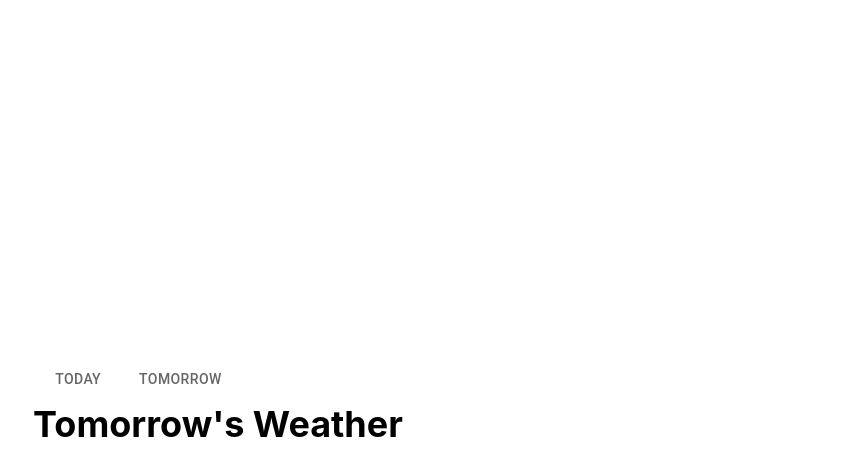
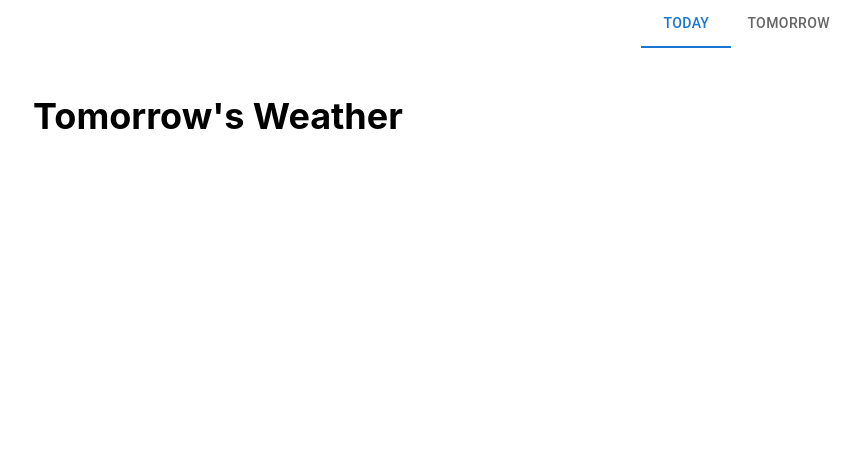
Before and after one commit to Alex-Burgess/react-weather-app, a React (Vite) app in the folder web-app/: page /tomorrow in a window 1280 px wide. Shown: the top 476 px of the page, without its empty margins (422-1280 px from the left). Built offline with nearby package versions, Linux system fonts and the light colour scheme; no server answers.

Commit message:
Updated layout to position nav bar to right

```diff
--- a/web-app/src/components/Navigation.tsx
+++ b/web-app/src/components/Navigation.tsx
@@ -4,10 +4,12 @@ import Tab from '@mui/material/Tab';
 export default function Navigation() {
   return (
     <>
-      <Tabs value={'Home'} aria-label="nav tabs example" role="navigation">
-        <Tab label="Today" href="/" />
-        <Tab label="Tomorrow" href="/tomorrow" />
-      </Tabs>
+      <div className="flex md:flex md:flex-grow flex-row justify-end space-x-1 pr-3">
+        <Tabs value="0" aria-label="nav tabs example" role="navigation">
+          <Tab value="0" label="Today" href="/" />
+          <Tab value="1" label="Tomorrow" href="/tomorrow" />
+        </Tabs>
+      </div>
     </>
   );
 }
--- a/web-app/src/components/SelectLocation.tsx
+++ b/web-app/src/components/SelectLocation.tsx
@@ -13,7 +13,7 @@ export default function SelectLocation() {
   };
 
   return (
-    <Box sx={{ maxWidth: 320 }}>
+    <Box className="max-w-xs m-auto m-0 text-center">
       <FormControl fullWidth>
         <InputLabel id="demo-simple-select-label">Location</InputLabel>
         <Select
--- a/web-app/src/index.css
+++ b/web-app/src/index.css
@@ -12,18 +12,3 @@
   -webkit-font-smoothing: antialiased;
   -moz-osx-font-smoothing: grayscale;
 }
-
-#root {
-  max-width: 1280px;
-  margin: 0 auto;
-  padding: 2rem;
-  text-align: center;
-}
-
-body {
-  margin: 0;
-  display: flex;
-  place-items: center;
-  min-width: 320px;
-  min-height: 100vh;
-}
--- a/web-app/src/main.tsx
+++ b/web-app/src/main.tsx
@@ -4,6 +4,7 @@ import { createBrowserRouter, RouterProvider } from 'react-router-dom';
 
 import Root from './routes/Root';
 import Tomorrow from './routes/Tomorrow';
+import Navigation from './components/Navigation';
 import ErrorPage from './ErrorPage';
 
 import './index.css';
@@ -22,6 +23,11 @@ const router = createBrowserRouter([
 
 ReactDOM.createRoot(document.getElementById('root')!).render(
   <React.StrictMode>
-    <RouterProvider router={router} />
+    <div className="h-dvh w-full">
+      <Navigation />
+      <div className="max-w-xl m-auto m-0 text-center mt-12">
+        <RouterProvider router={router} />
+      </div>
+    </div>
   </React.StrictMode>
 );
--- a/web-app/src/routes/Root.tsx
+++ b/web-app/src/routes/Root.tsx
@@ -1,12 +1,10 @@
-import TodaysDate from '../components/TodaysDate.tsx';
-import SelectLocation from '../components/SelectLocation.tsx';
-import TodaysWeather from '../components/TodaysWeather.tsx';
-import Navigation from '../components/Navigation.tsx';
+import TodaysDate from '../components/TodaysDate';
+import SelectLocation from '../components/SelectLocation';
+import TodaysWeather from '../components/TodaysWeather';
 
 export default function Root() {
   return (
     <>
-      <Navigation />
       <h1 className="text-4xl font-bold">Today's Weather</h1>
       <TodaysDate />
       <SelectLocation />
--- a/web-app/src/routes/Tomorrow.tsx
+++ b/web-app/src/routes/Tomorrow.tsx
@@ -1,12 +1,10 @@
 // import TodaysDate from '../components/TodaysDate.tsx';
 // import SelectLocation from '../components/SelectLocation.tsx';
 // import TodaysWeather from '../components/TodaysWeather.tsx';
-import Navigation from '../components/Navigation.tsx';
 
 export default function Tomorrow() {
   return (
     <>
-      <Navigation />
       <h1 className="text-4xl font-bold">Tomorrow's Weather</h1>
       {/* <TodaysDate />
       <SelectLocation />
```
Also changed, not shown: 1 other file (tests, documents, lock files or other folders).
